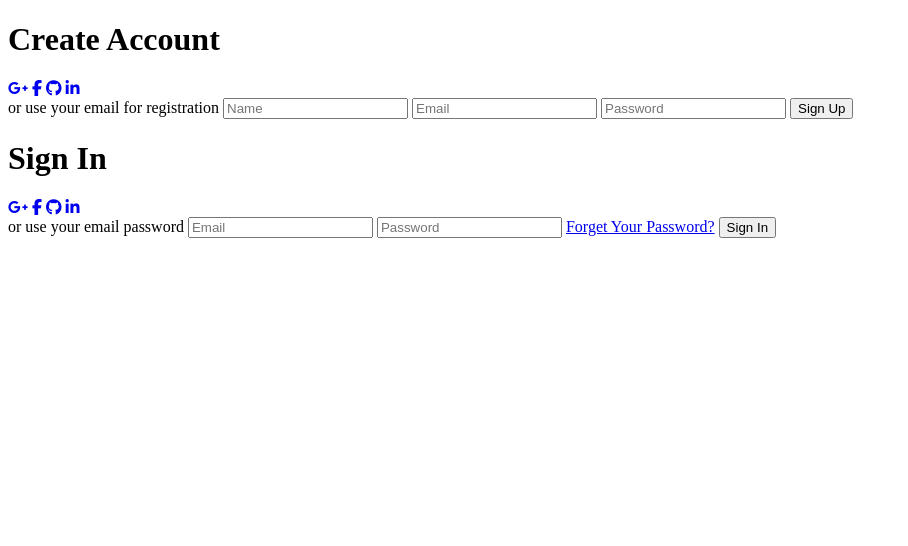
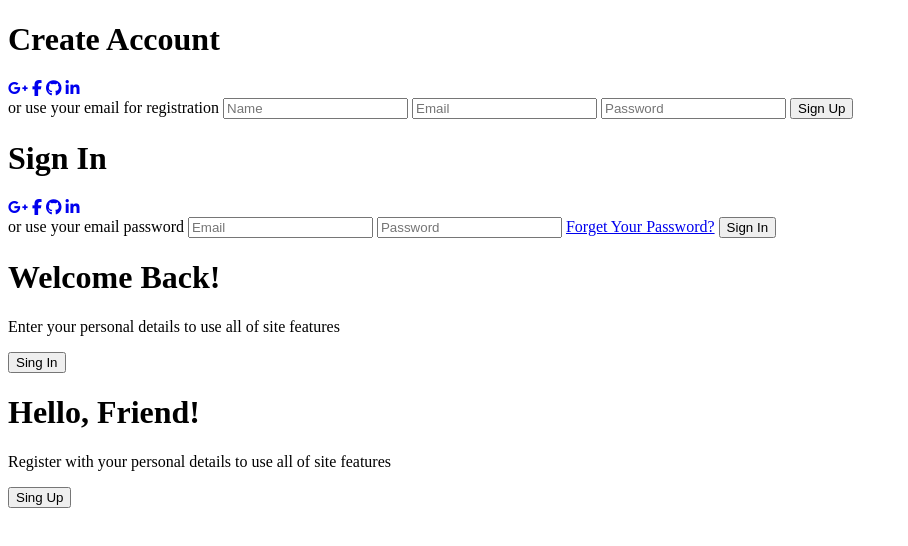
Before and after one commit to andrebettencourtt/login-page, a plain HTML site: page index.html in a window 1280 px wide. Shown: the whole page, without its empty margins (0-908 px from the left). Drawn offline with Linux system fonts and the light colour scheme.

Commit message:
feat/creating-toggle-container

```diff
--- a/index.html
+++ b/index.html
@@ -53,6 +53,22 @@
           <button>Sign In</button>
         </form>
       </div>
+      <div class="toggle-container">
+        <div class="toggle">
+          <div class="toggle-panel toggle-left">
+            <h1>Welcome Back!</h1>
+            <p>Enter your personal details to use all of site features</p>
+            <button class="hiden" id="login">Sing In</button>
+          </div>
+          <div class="toggle-panel toggle-right">
+            <h1>Hello, Friend!</h1>
+            <p>
+              Register with your personal details to use all of site features
+            </p>
+            <button class="hiden" id="register">Sing Up</button>
+          </div>
+        </div>
+      </div>
     </div>
   </body>
 </html>
```
